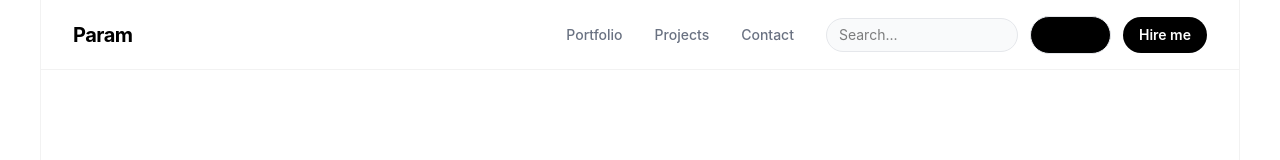
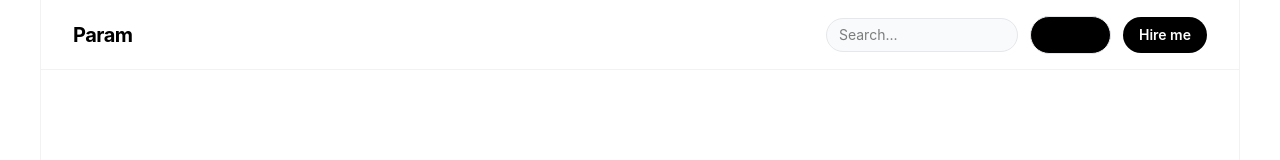
Before and after one commit to user-Param/portfolio, a Next.js app: page / in a window 1280 px wide. Shown: the top 160 px of the page. Built offline with nearby package versions, Linux system fonts and the light colour scheme.

Commit message:
feature/remove unwanted links from navbar

```diff
--- a/src/app/section/navbar.tsx
+++ b/src/app/section/navbar.tsx
@@ -14,9 +14,7 @@ export const Navbar = () => {
 
         {/* Links - Hidden on Mobile */}
         <div className="hidden lg:flex items-center gap-8 text-sm font-medium text-gray-500">
-          <span className="cursor-pointer hover:text-black transition-colors">Portfolio</span>
-          <span className="cursor-pointer hover:text-black transition-colors">Projects</span>
-          <span className="cursor-pointer hover:text-black transition-colors">Contact</span>
+
         </div>
 
         {/* Action Buttons */}
```
